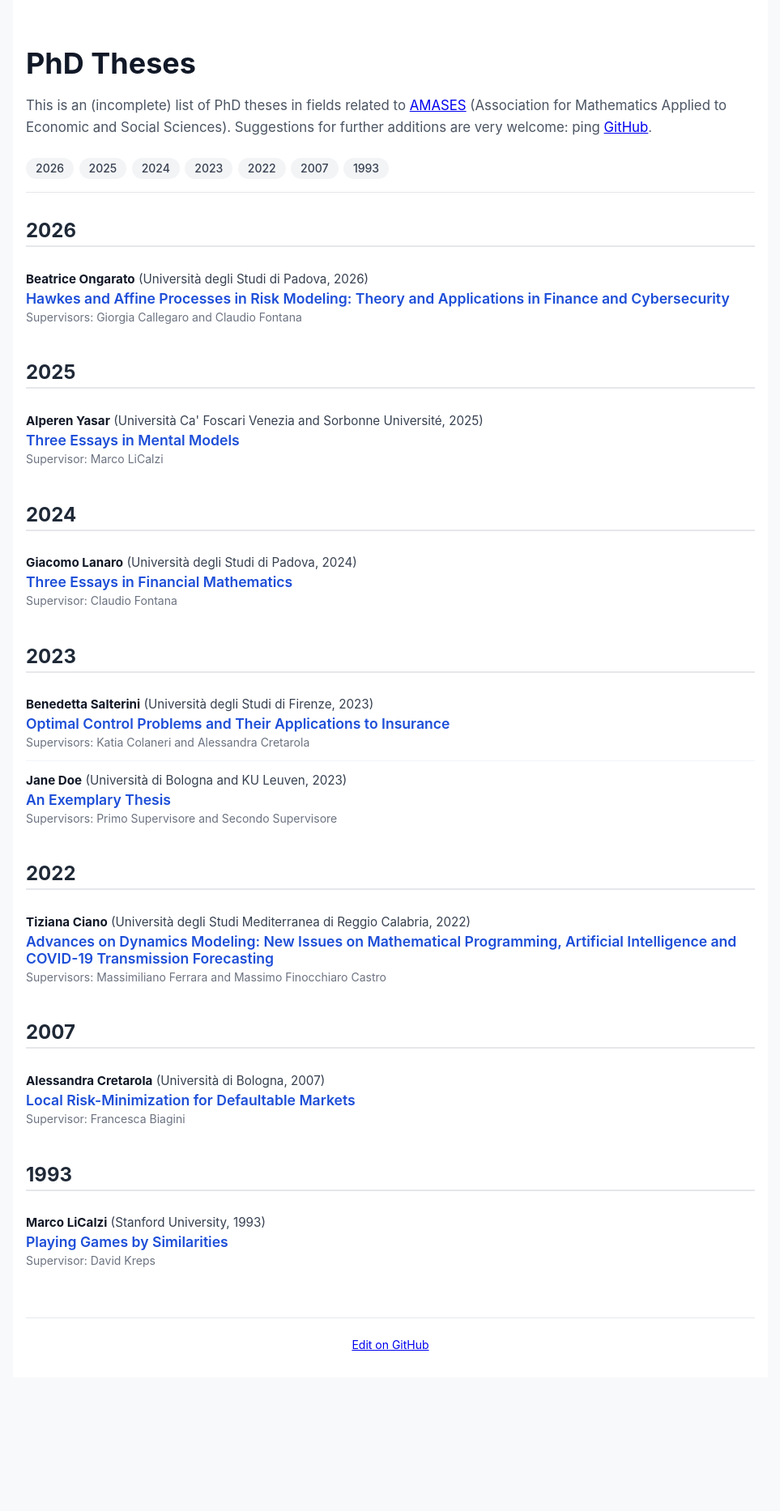
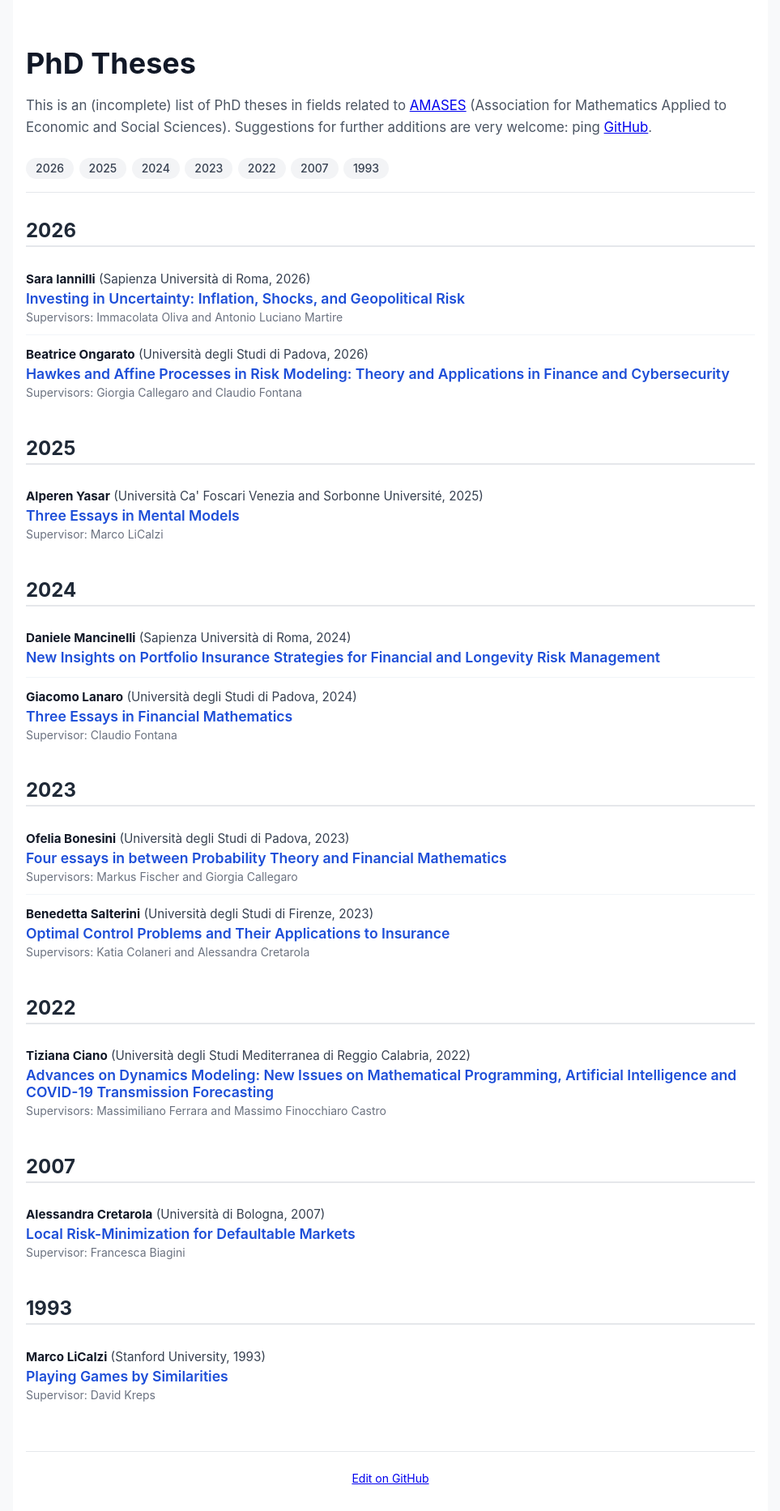
Before and after one commit to mlicalzi/AMASES_theses, a Jekyll site: the page built from index.md, in a window 1280 px wide. Shown: the whole page at 81% size, without its empty margins (158-1121 px from the left). Built offline with Jekyll 4.4.1, drawn with Linux system fonts in a browser that asks for light colours; before the commit the page ends 1701 px from its top, so only the background shows below that.

Commit message:
Add files via upload

```diff
--- a/_data/theses.yml
+++ b/_data/theses.yml
@@ -1,3 +1,29 @@
+- name: Daniele Mancinelli
+  affiliation: Sapienza Università di Roma
+  year: 2024
+  url: https://hdl.handle.net/20.500.14242/158460
+  title: "New Insights on Portfolio Insurance Strategies for Financial and  Longevity Risk Management"
+  supervisor:
+    - Immacolata Oliva
+
+- name: Sara Iannilli
+  affiliation: Sapienza Università di Roma
+  year: 2026
+  url: https://iris.uniroma1.it/handle/11573/1760653
+  title: "Investing in Uncertainty: Inflation, Shocks, and Geopolitical Risk"
+  supervisors:
+    - Immacolata Oliva
+    - Antonio Luciano Martire
+
+- name: Ofelia Bonesini
+  affiliation: Università degli Studi di Padova
+  year: 2023
+  url: https://www.research.unipd.it/handle/11577/3474223
+  title: "Four essays in between Probability Theory and Financial Mathematics"
+  supervisors:
+    - Markus Fischer
+    - Giorgia Callegaro
+
 - name: Benedetta Salterini
   affiliation: Università degli Studi di Firenze
   year: 2023
@@ -33,15 +59,6 @@
     - Massimiliano Ferrara
     - Massimo Finocchiaro Castro
 
-- name: Jane Doe
-  affiliation: Università di Bologna and KU Leuven
-  year: 2023
-  url: https://hdl.handle.net/xxxx/yyyy
-  title: "An Exemplary Thesis"
-  supervisors:
-    - Primo Supervisore
-    - Secondo Supervisore
-
 - name: Alperen Yasar
   affiliation: Università Ca' Foscari Venezia and Sorbonne Université
   year: 2025
```
